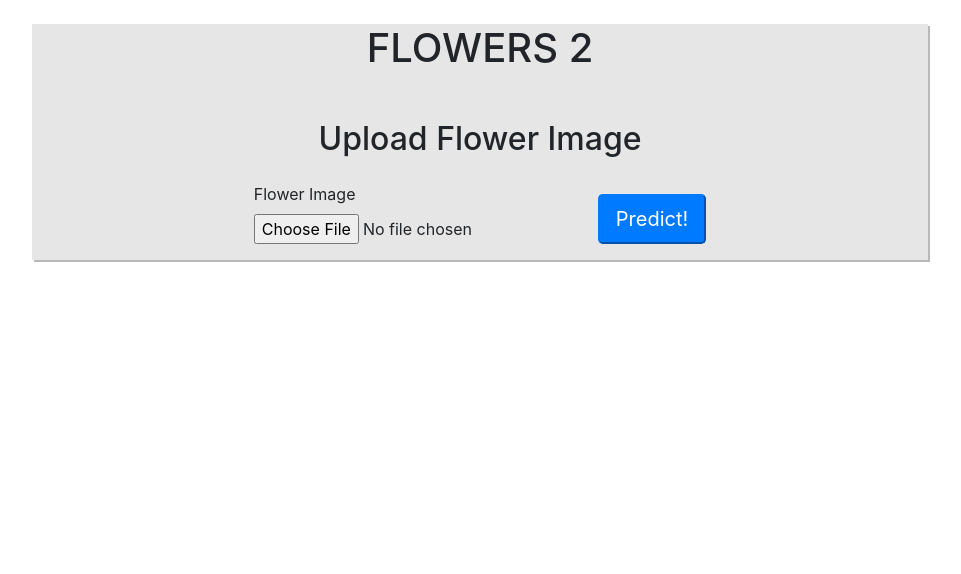
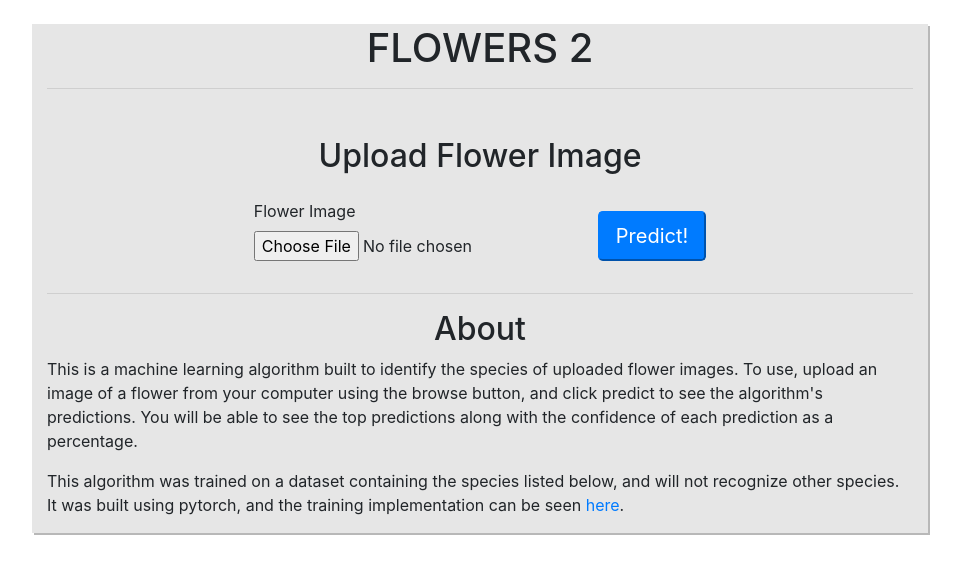
Before and after one commit to jlangy/flowers-api, a Flask app: template templates/landing.html in a window 1280 px wide. Shown: the top 574 px of the page, without its empty margins (160-1121 px from the left). Run offline with Flask 2, Linux system fonts and the light colour scheme; the template is opened without the code that fills it, so the values that code supplies are empty; parts of the project's set-up code (start-up, migrations or seed data) failed here and were passed over; some libraries are stand-ins or nearby versions.

Commit message:
about and flower types

```diff
--- a/app.py
+++ b/app.py
@@ -1,7 +1,13 @@
+import json
 from flask import Flask, flash, request, redirect, send_file, render_template
 from predict import predict_results
 
 app = Flask(__name__, template_folder='templates')
+
+with open('cat_to_name.json', 'r') as f:
+    flowers_map = json.load(f)
+
+flowers = sorted(list(flowers_map.values()))
 
 
 @app.route('/predict', methods=['POST'])
@@ -15,4 +21,4 @@ def predict():
 
 @app.route('/', methods=['GET'])
 def index():
-    return render_template('landing.html')
+    return render_template('landing.html', flowers=flowers)
--- a/predict.py
+++ b/predict.py
@@ -24,8 +24,6 @@ model = make_network(checkpoint['arch'], checkpoint['hidden_units'])
 model.load_state_dict(checkpoint['model_state_dict'])
 class_to_idx = checkpoint['class_to_idx']
 
-print('hi')
-
 def process_image(image):
     image = Image.open(image)
     image = data_transforms(image)
@@ -46,10 +44,10 @@ def predict(image_path, model, topk=3):
     return probs, classes
 
 def predict_results(image):
-    probs, classes = predict(image, model, 3)
+    probs, classes = predict(image, model, 10)
     name_classes = list(map(lambda x: cat_to_name[x], classes))
     results = []
-    for i in range(3):
+    for i in range(10):
       results.append({"name": name_classes[i], "prob": str(round(float(probs[i]) * 100, 2))})
     return results
 
--- a/templates/landing.html
+++ b/templates/landing.html
@@ -1,6 +1,7 @@
 {% extends 'base.html' %}
 
 {%block content %}
+<hr>
 <section id="upload-form" class="container ml-auto mt-5 w-75">
   <h2 class="text-center">Upload Flower Image</h2>
   <form class="d-flex justify-content-center mt-4" method="POST" action="/predict" enctype="multipart/form-data">
@@ -11,8 +12,27 @@
     <div class="form-group d-flex align-items-end">
       <button type="submit" class="btn-lg btn-primary">Predict!</button>
     </div>
-
-
   </form>
 </section>
+<hr>
+<section>
+  <h2 class="text-center">About</h2>
+  <p>
+    This is a machine learning algorithm built to identify the species of uploaded flower images.
+    To use, upload an image of a flower from your computer using the browse button, and click
+    predict to see the algorithm's predictions. You will be able to
+    see the top predictions along with the confidence of each prediction as a percentage.
+  </p>
+  <p>
+    This algorithm was trained on a dataset containing the species listed below, and will
+    not recognize other species. It was built using pytorch, and the training implementation
+    can be seen <a href="https://github.com/jlangy/flowers">here</a>.
+  </p>
+  <ul class="list-group d-flex flex-wrap flex-row">
+    {% for name in flowers: %}
+    <li class="list-group-item flex-shrink-1 m-2">{{ name }}</li>
+  {% endfor %}
+  </ul>
+
+</section>
 {%endblock %}
--- a/templates/predictions.html
+++ b/templates/predictions.html
@@ -14,13 +14,14 @@
     <tbody>
       {% for result in results: %}
         <tr>
-          <th scope="row">{{loop.index0}}</th>
+          <th scope="row">{{loop.index0 + 1}}</th>
           <td>{{result.name}}</td>
           <td>{{result.prob}}%</td>
         </tr>
       {% endfor %}
     </tbody>
   </table>
+  <a href="/" class="btn btn-lg btn-primary w-100 mb-2">Go Home</a>
 </div>
 
 {% endblock %}
```
